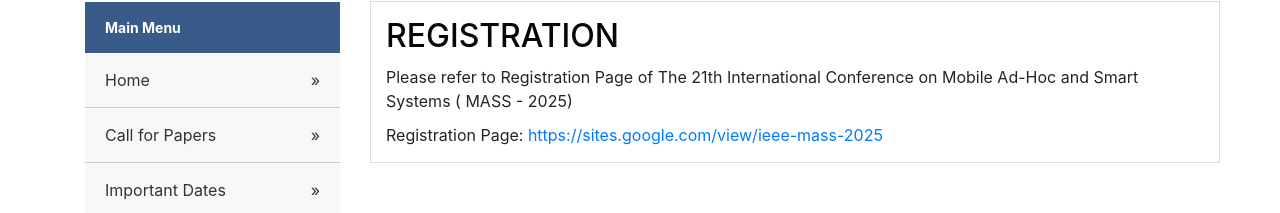
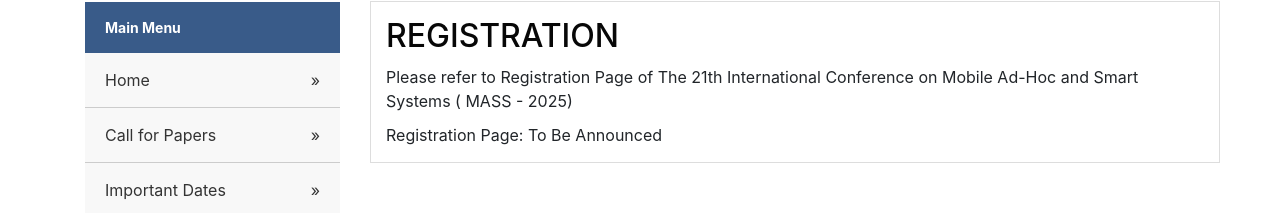
Before and after one commit to Lianrui789/EIVN-2025, a plain HTML site: page registration.html in a window 1280 px wide. Shown: the part 478-691 px from the top of the page. Drawn offline with nearby package versions, Linux system fonts and the light colour scheme.

Commit message:
Update registration.html

```diff
--- a/registration.html
+++ b/registration.html
@@ -87,7 +87,8 @@
         <div class="content-box">
           <h2>REGISTRATION</h2>
           <p>Please refer to Registration Page of The 21th International Conference on Mobile Ad-Hoc and Smart Systems ( MASS - 2025)</p>
-            <p>Registration Page: <a href="https://sites.google.com/view/ieee-mass-2025">https://sites.google.com/view/ieee-mass-2025</a></p>
+             <!-- <p>Registration Page: <a href="https://sites.google.com/view/ieee-mass-2025">https://sites.google.com/view/ieee-mass-2025</a></p> -->
+            <p>Registration Page: <a>To Be Announced</a></p>
         </div>
       </div>
   </div>
```
